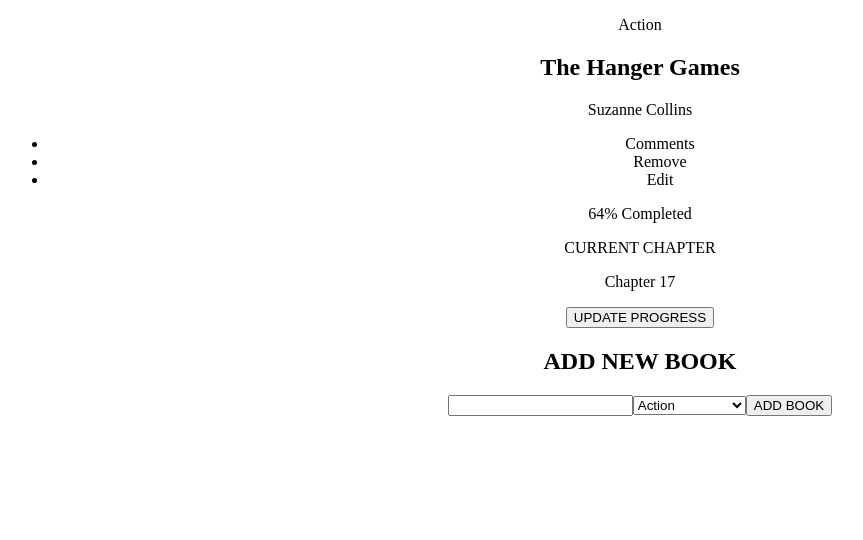
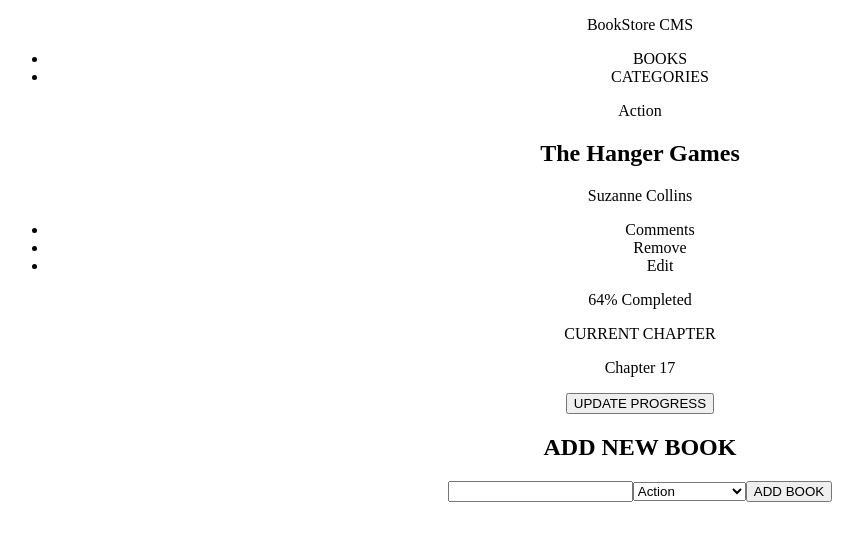
Before and after one commit to TimmyChan99/bookstore, a React (Create React App) app: page / in a window 1280 px wide. Shown: the top 540 px of the page, without its empty margins (0-863 px from the left). Built offline with nearby package versions, Linux system fonts and the light colour scheme.

Commit message:
Fix linters

```diff
--- a/src/App.js
+++ b/src/App.js
@@ -1,10 +1,12 @@
 import './App.css';
 import Form from './components/Form';
 import Book from './components/Book';
+import Header from './components/Header';
 
 function App() {
   return (
     <div className="App">
+      <Header />
       <Book />
       <Form />
     </div>
--- a/src/components/Header.jsx
+++ b/src/components/Header.js
@@ -1,7 +1,7 @@
 import React from "react";
 
 const Header = () => {
-    <header>
+  return ( <header>
         <p>BookStore CMS</p>
         <nav>
             <ul>
@@ -9,7 +9,7 @@
                 <li>CATEGORIES</li>
             </ul>
         </nav>
-    </header>
+    </header>)
 }
 
 export default Header;
```
